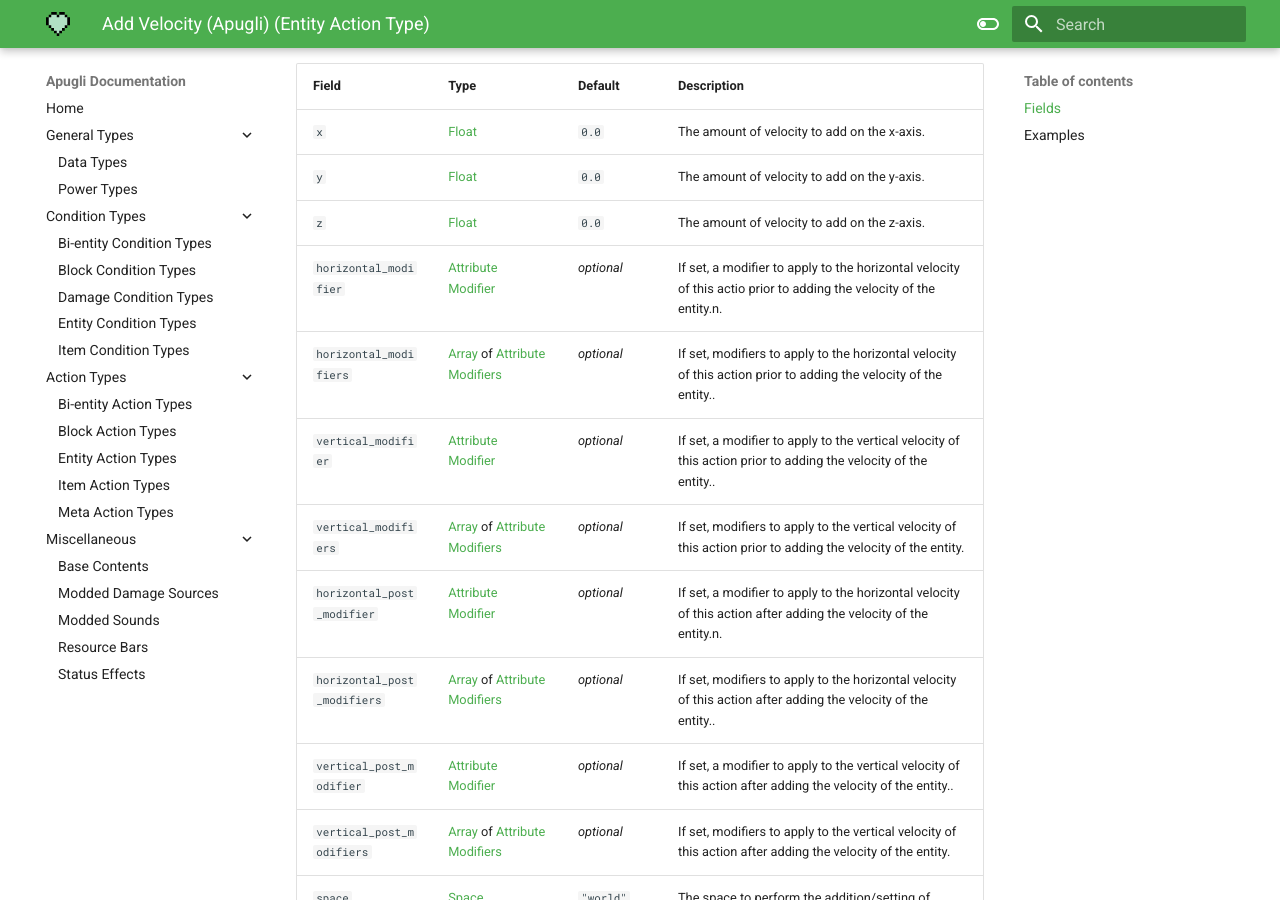
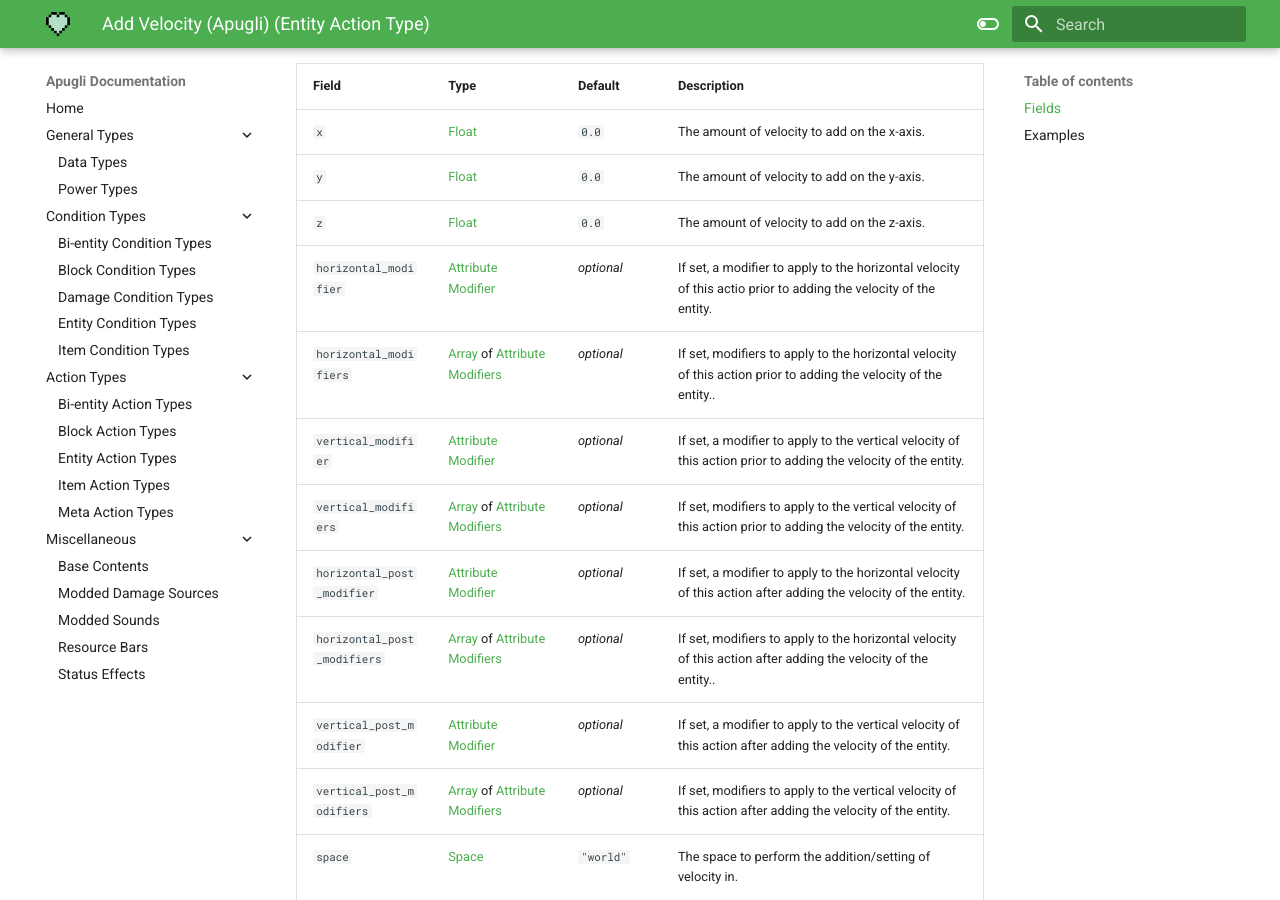
Before and after one commit to MerchantPug/apugli-docs, an MkDocs documentation site: the page built from docs/types/entity_action_types/add_velocity.md, in a window 1280 px wide and 900 px high, scrolled down 453 px. Built offline with MkDocs 1.6.1 and Material for MkDocs 9.7.7, drawn with Linux system fonts in a browser that asks for light colours.

Commit message:
Fix accidental characters in `add_velocity` docs.

```diff
--- a/docs/types/entity_action_types/add_velocity.md
+++ b/docs/types/entity_action_types/add_velocity.md
@@ -23,13 +23,13 @@ Field  | Type | Default | Description
 `x` | [Float](../data_types/float.md) | `0.0` | The amount of velocity to add on the x-axis.
 `y` | [Float](../data_types/float.md) | `0.0` | The amount of velocity to add on the y-axis.
 `z` | [Float](../data_types/float.md) | `0.0` | The amount of velocity to add on the z-axis.
-`horizontal_modifier` | [Attribute Modifier](https://origins.readthedocs.io/en/latest/types/data_types/attribute_modifier/) | *optional* | If set, a modifier to apply to the horizontal velocity of this actio prior to adding the velocity of the entity.n.
+`horizontal_modifier` | [Attribute Modifier](https://origins.readthedocs.io/en/latest/types/data_types/attribute_modifier/) | *optional* | If set, a modifier to apply to the horizontal velocity of this actio prior to adding the velocity of the entity.
 `horizontal_modifiers` | [Array](https://origins.readthedocs.io/en/latest/types/data_types/array/) of [Attribute Modifiers](https://origins.readthedocs.io/en/latest/types/data_types/attribute_modifier/) | *optional* | If set, modifiers to apply to the horizontal velocity of this action prior to adding the velocity of the entity..
-`vertical_modifier` | [Attribute Modifier](https://origins.readthedocs.io/en/latest/types/data_types/attribute_modifier/) | *optional* | If set, a modifier to apply to the vertical velocity of this action prior to adding the velocity of the entity..
+`vertical_modifier` | [Attribute Modifier](https://origins.readthedocs.io/en/latest/types/data_types/attribute_modifier/) | *optional* | If set, a modifier to apply to the vertical velocity of this action prior to adding the velocity of the entity.
 `vertical_modifiers` | [Array](https://origins.readthedocs.io/en/latest/types/data_types/array/) of [Attribute Modifiers](https://origins.readthedocs.io/en/latest/types/data_types/attribute_modifier/) | *optional* | If set, modifiers to apply to the vertical velocity of this action prior to adding the velocity of the entity.
-`horizontal_post_modifier` | [Attribute Modifier](https://origins.readthedocs.io/en/latest/types/data_types/attribute_modifier/) | *optional* | If set, a modifier to apply to the horizontal velocity of this action after adding the velocity of the entity.n.
+`horizontal_post_modifier` | [Attribute Modifier](https://origins.readthedocs.io/en/latest/types/data_types/attribute_modifier/) | *optional* | If set, a modifier to apply to the horizontal velocity of this action after adding the velocity of the entity.
 `horizontal_post_modifiers` | [Array](https://origins.readthedocs.io/en/latest/types/data_types/array/) of [Attribute Modifiers](https://origins.readthedocs.io/en/latest/types/data_types/attribute_modifier/) | *optional* | If set, modifiers to apply to the horizontal velocity of this action after adding the velocity of the entity..
-`vertical_post_modifier` | [Attribute Modifier](https://origins.readthedocs.io/en/latest/types/data_types/attribute_modifier/) | *optional* | If set, a modifier to apply to the vertical velocity of this action after adding the velocity of the entity..
+`vertical_post_modifier` | [Attribute Modifier](https://origins.readthedocs.io/en/latest/types/data_types/attribute_modifier/) | *optional* | If set, a modifier to apply to the vertical velocity of this action after adding the velocity of the entity.
 `vertical_post_modifiers` | [Array](https://origins.readthedocs.io/en/latest/types/data_types/array/) of [Attribute Modifiers](https://origins.readthedocs.io/en/latest/types/data_types/attribute_modifier/) | *optional* | If set, modifiers to apply to the vertical velocity of this action after adding the velocity of the entity.
 `space` | [Space](../data_types/space.md) | `"world"` | The space to perform the addition/setting of velocity in.
 `client` | [Boolean](../data_types/boolean.md) | `true` | If this is false, the action will not execute on the client.
```
